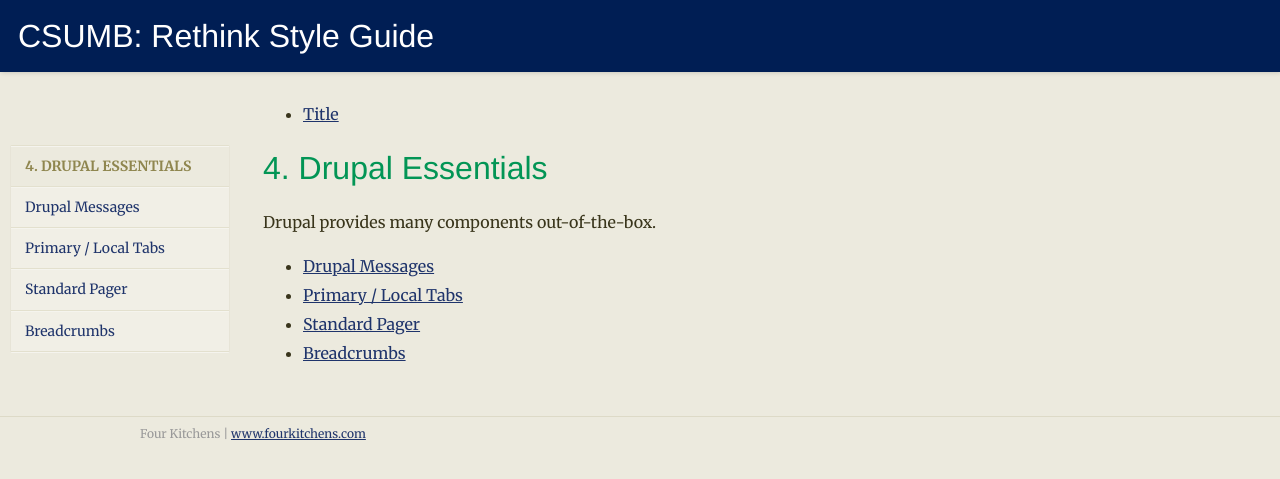
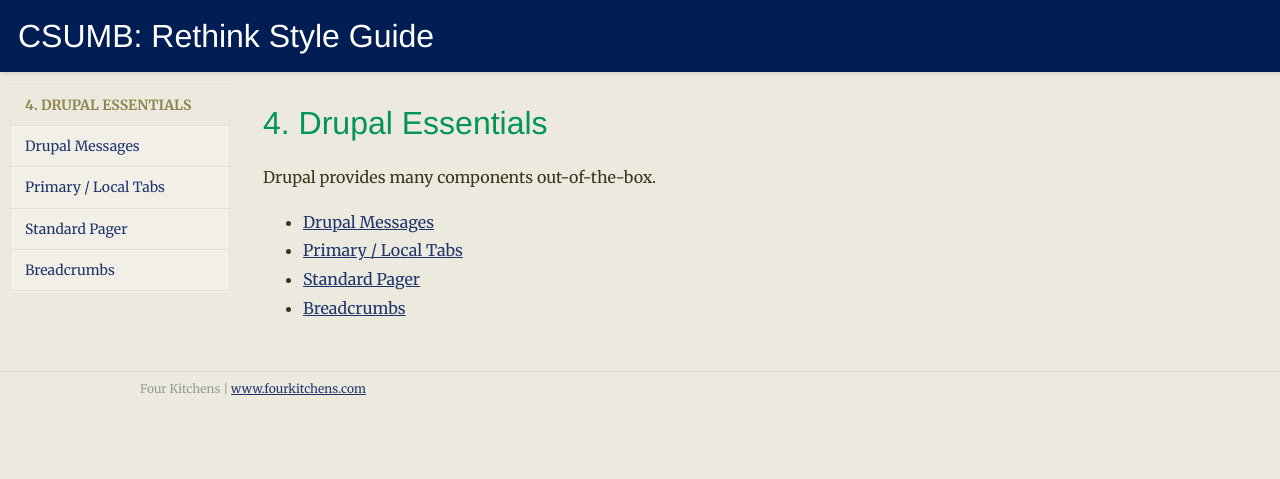
Before and after one commit to fourkitchens/csumb-style-guide, a Jekyll site: the page built from _posts/0004-01-01-DRUPAL.markdown, in a window 1280 px wide. Shown: the top 479 px of the page. Built offline with Jekyll 4.4.1, drawn with Linux system fonts in a browser that asks for light colours; nearby versions of some CDN libraries; Markdown is read by kramdown in place of the engine named in the settings.

Commit message:
re-arranged prototype files, and fixed path for header-footer

```diff
--- a/_layouts/component.html
+++ b/_layouts/component.html
@@ -18,6 +18,7 @@
     </ul>
     <h2>Prototypes</h2>
     <ul>
+      <li><a href="/header-footer.html">Header and Footer</a></li>
       <li><a href="/student-dashboard.html">Student Dashboard</a></li>
     </ul>
   </nav>
--- a/_layouts/heading.html
+++ b/_layouts/heading.html
@@ -6,11 +6,6 @@
 {% assign my_id = page.id %}
 
 <div class="styleguide-content">
-  <nav class="full-layout-nav">
-    <ul>
-      <li class="heading"><a href="header-footer-prototype.html">Title</a></li>
-    </ul>
-  </nav>
 
   <nav class="styleguide-nav">
     <ul>
--- a/_posts/.0009-01-03-global-footer.markdown
+++ b/header-footer.html
@@ -2,6 +2,7 @@
 layout: prototype
 title:  "Global Header & Footer"
 ---
+
 <div class="header-image"></div>
 <header id="header">
   <div class="limiter">
--- a/index.html
+++ b/index.html
@@ -17,7 +17,7 @@
     </ul>
     <h2>Prototypes</h2>
     <ul>
-      <li><a href="/component/0009-global-footer.html">Header and Footer</a></li>
+      <li><a href="/header-footer.html">Header and Footer</a></li>
       <li><a href="/student-dashboard.html">Student Dashboard</a></li>
     </ul>
   </nav>
```
